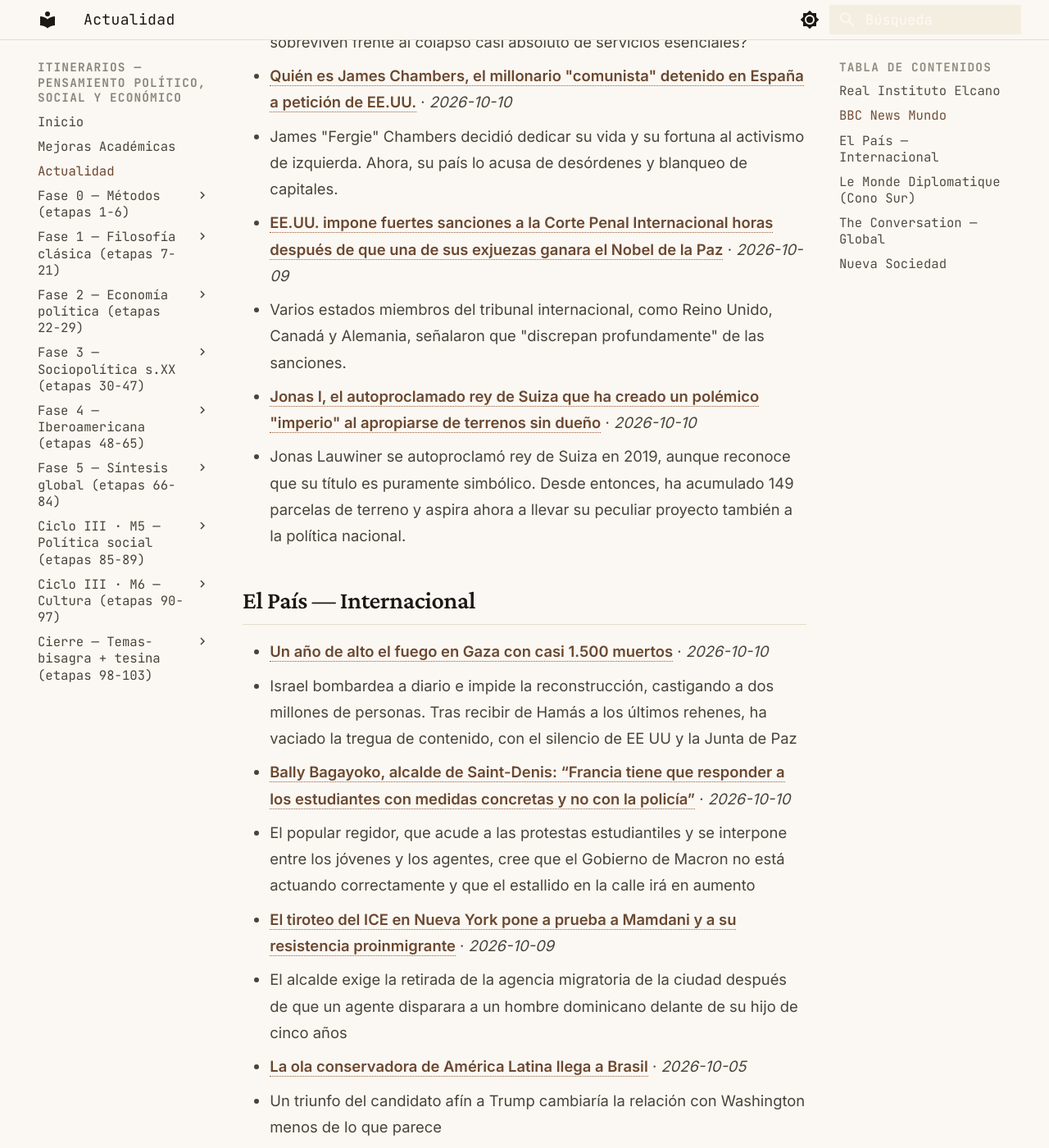
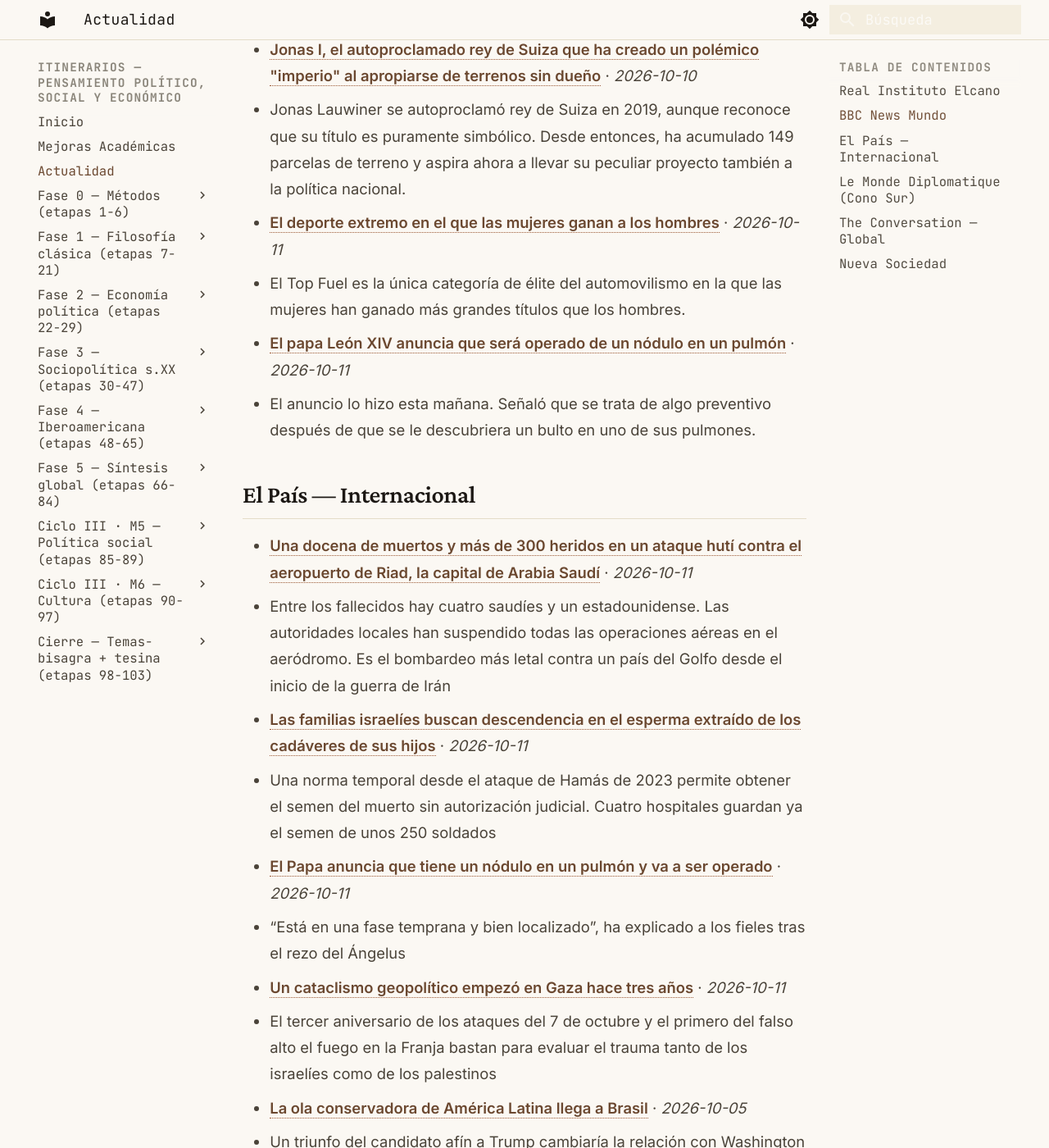
Before and after one commit to MrSpagVi/Curso, an MkDocs documentation site: the page built from docs/actualidad.md, in a window 1280 px wide and 1400 px high, scrolled down 1149 px. Shown: the whole window at 82% size. Built offline with MkDocs 1.6.1 and Material for MkDocs 9.7.7, drawn with Linux system fonts in a browser that asks for light colours; some of the changed text lies outside the part shown.

Commit message:
auto: actualidad 2026-10-11

```diff
--- a/docs/actualidad.md
+++ b/docs/actualidad.md
@@ -6,7 +6,7 @@ title: Actualidad
 
 Últimos titulares de fuentes que dictan agenda en ciencia política y geopolítica. Actualizado automáticamente cada día (vía GitHub Actions).
 
-_Última actualización: 2026-10-10 11:38 UTC_
+_Última actualización: 2026-10-11 11:51 UTC_
 
 !!! tip "Ritual mensual — #actualidad"
     El último sábado de cada mes: agarrá **un** titular de los de abajo y escribí **300 palabras** aplicándole **2 autores** del último mes que leíste. ¿Qué diría cada uno? ¿En qué chocan? No resumas la noticia — usala como caso para pensar con las herramientas que venís construyendo. Guardá el texto con el tag `#actualidad` en tu sistema de notas. Esto convierte la teoría en criterio sobre la coyuntura: el objetivo del plan no es citar a Maquiavelo, es leer el presente con él.
@@ -17,29 +17,29 @@ _Sin datos en esta ejecución. Visitar fuente: [https://www.realinstitutoelcano.
 
 ## BBC News Mundo
 
-- **[Un fuerte terremoto de magnitud 7,7 sacude Panamá: el presidente Mulino afirma que el desastre que enfrenta su país "es grande"](https://www.bbc.com/mundo/articles/cwg5jyqdlj6mo?at_medium=RSS&at_campaign=rss)** · *2026-10-10*
-  - El epicentro del sismo se ubicó en el sur del país centroamericano, cerca de la costa Pacífico. Decenas de edificaciones resultaron afectadas.
-- **[Documental BBC: cómo sobreviven los niños en una Gaza devastada](https://www.bbc.com/mundo/articles/cme3xlvdjxdxo?at_medium=RSS&at_campaign=rss)** · *2026-10-10*
-  - La BBC documentó durante meses la vida de varios niños en Gaza. ¿Cómo sobreviven frente al colapso casi absoluto de servicios esenciales?
-- **[Quién es James Chambers, el millonario "comunista" detenido en España a petición de EE.UU.](https://www.bbc.com/mundo/articles/cwzrzr40ky1ko?at_medium=RSS&at_campaign=rss)** · *2026-10-10*
-  - James "Fergie" Chambers decidió dedicar su vida y su fortuna al activismo de izquierda. Ahora, su país lo acusa de desórdenes y blanqueo de capitales.
-- **[EE.UU. impone fuertes sanciones a la Corte Penal Internacional horas después de que una de sus exjuezas ganara el Nobel de la Paz](https://www.bbc.com/mundo/articles/cq3981jym2rvo?at_medium=RSS&at_campaign=rss)** · *2026-10-09*
-  - Varios estados miembros del tribunal internacional, como Reino Unido, Canadá y Alemania, señalaron que "discrepan profundamente" de las sanciones.
+- **[Al menos 12 muertos y más de 300 heridos en un ataque contra el aeropuerto internacional de Riad, la capital de Arabia Saudita](https://www.bbc.com/mundo/articles/c94g13g4zz8do?at_medium=RSS&at_campaign=rss)** · *2026-10-11*
+  - El hecho ocurre días después de que los hutíes de Yemen reivindicaran ataques similares contra dicha instalación.
+- **[Christa Pike sale del hospital y regresa a prisión 10 días después de sobrevivir a su fallida ejecución](https://www.bbc.com/mundo/articles/cmp3gw02q56do?at_medium=RSS&at_campaign=rss)** · *2026-10-10*
+  - Los abogados de Pike afirman que está "agradecida" con el equipo médico que la atendió después de que sobreviviera a dos inyecciones letales.
 - **[Jonas I, el autoproclamado rey de Suiza que ha creado un polémico "imperio" al apropiarse de terrenos sin dueño](https://www.bbc.com/mundo/articles/cxyvzg95el1mo?at_medium=RSS&at_campaign=rss)** · *2026-10-10*
   - Jonas Lauwiner se autoproclamó rey de Suiza en 2019, aunque reconoce que su título es puramente simbólico. Desde entonces, ha acumulado 149 parcelas de terreno y aspira ahora a llevar su peculiar proyecto también a la política nacional.
+- **[El deporte extremo en el que las mujeres ganan a los hombres](https://www.bbc.com/mundo/articles/c30rlnpgljxpo?at_medium=RSS&at_campaign=rss)** · *2026-10-11*
+  - El Top Fuel es la única categoría de élite del automovilismo en la que las mujeres han ganado más grandes títulos que los hombres.
+- **[El papa León XIV anuncia que será operado de un nódulo en un pulmón](https://www.bbc.com/mundo/articles/crx2d882v0w3o?at_medium=RSS&at_campaign=rss)** · *2026-10-11*
+  - El anuncio lo hizo esta mañana. Señaló que se trata de algo preventivo después de que se le descubriera un bulto en uno de sus pulmones.
 
 ## El País — Internacional
 
-- **[Un año de alto el fuego en Gaza con casi 1.500 muertos](https://elpais.com/internacional/2026-10-10/un-ano-de-alto-el-fuego-en-gaza-con-casi-1500-muertos.html)** · *2026-10-10*
-  - Israel bombardea a diario e impide la reconstrucción, castigando a dos millones de personas. Tras recibir de Hamás a los últimos rehenes, ha vaciado la tregua de contenido, con el silencio de EE UU y la Junta de Paz
-- **[Bally Bagayoko, alcalde de Saint-Denis: “Francia tiene que responder a los estudiantes con medidas concretas y no con la policía”](https://elpais.com/internacional/2026-10-10/bally-bagayoko-alcalde-de-saint-denis-francia-tiene-que-responder-a-los-estudiantes-con-medidas-concretas-y-no-con-la-policia.html)** · *2026-10-10*
-  - El popular regidor, que acude a las protestas estudiantiles y se interpone entre los jóvenes y los agentes, cree que el Gobierno de Macron no está actuando correctamente y que el estallido en la calle irá en aumento
-- **[El tiroteo del ICE en Nueva York pone a prueba a Mamdani y a su resistencia proinmigrante](https://elpais.com/us/migracion/2026-10-09/mamdani-exige-a-trump-el-fin-del-ice-en-nueva-york-no-me-quedare-de-brazos-cruzados.html)** · *2026-10-09*
-  - El alcalde exige la retirada de la agencia migratoria de la ciudad después de que un agente disparara a un hombre dominicano delante de su hijo de cinco años
+- **[Una docena de muertos y más de 300 heridos en un ataque hutí contra el aeropuerto de Riad, la capital de Arabia Saudí](https://elpais.com/internacional/2026-10-10/un-ataque-de-los-huties-contra-el-aeropuerto-de-la-capital-de-arabia-saudi-causa-al-menos-12-muertos.html)** · *2026-10-11*
+  - Entre los fallecidos hay cuatro saudíes y un estadounidense. Las autoridades locales han suspendido todas las operaciones aéreas en el aeródromo. Es el bombardeo más letal contra un país del Golfo desde el inicio de la guerra de Irán
+- **[Las familias israelíes buscan descendencia en el esperma extraído de los cadáveres de sus hijos](https://elpais.com/internacional/2026-10-11/las-familias-israelies-buscan-descendencia-en-el-esperma-extraido-de-los-cadaveres-de-sus-hijos.html)** · *2026-10-11*
+  - Una norma temporal desde el ataque de Hamás de 2023 permite obtener el semen del muerto sin autorización judicial. Cuatro hospitales guardan ya el semen de unos 250 soldados
+- **[El Papa anuncia que tiene un nódulo en un pulmón y va a ser operado](https://elpais.com/internacional/2026-10-11/el-papa-anuncia-que-tiene-un-nodulo-en-un-pulmon-y-va-a-ser-operado.html)** · *2026-10-11*
+  - “Está en una fase temprana y bien localizado”, ha explicado a los fieles tras el rezo del Ángelus
+- **[Un cataclismo geopolítico empezó en Gaza hace tres años](https://elpais.com/internacional/2026-10-11/un-cataclismo-geopolitico-empezo-en-gaza-hace-tres-anos.html)** · *2026-10-11*
+  - El tercer aniversario de los ataques del 7 de octubre y el primero del falso alto el fuego en la Franja bastan para evaluar el trauma tanto de los israelíes como de los palestinos
 - **[La ola conservadora de América Latina llega a Brasil](https://elpais.com/america/2026-10-05/la-ola-conservadora-de-america-latina-llega-a-brasil.html)** · *2026-10-05*
   - Un triunfo del candidato afín a Trump cambiaría la relación con Washington menos de lo que parece
-- **[El lulismo cruje ante la ofensiva ultra](https://elpais.com/america/2026-10-05/el-lulismo-cruje-ante-la-ofensiva-ultra.html)** · *2026-10-05*
-  - Si se cae el dique brasileño, la ‘trumpización de América Latina’ dará un salto político y geopolítico aún difícil de dimensionar, pero también se fortalecerá una derecha tan oscura como violenta en el país más grande de la región
 
 ## Le Monde Diplomatique (Cono Sur)
 
@@ -47,16 +47,16 @@ _Sin datos en esta ejecución. Visitar fuente: [https://www.eldiplo.org/feed/](h
 
 ## The Conversation — Global
 
-- **[Anne Carson’s Nobel-winning, genre-defying work bridges the gap between ancient Greek literature and modern life](https://theconversation.com/anne-carsons-nobel-winning-genre-defying-work-bridges-the-gap-between-ancient-greek-literature-and-modern-life-294020)** · *2026-10-09*
-  - Whether via her fill-in-the-blank translations or guest appearances on indie rock albums, Anne Carson has infused antiquity with a contemporary tongue
-- **[Why fall yard care could start with doing less – but not nothing](https://theconversation.com/why-fall-yard-care-could-start-with-doing-less-but-not-nothing-293924)** · *2026-10-09*
-  - Fallen leaves provide essential winter habitat for native pollinators and provide natural mulch for the soil. If you have to clear some leaves, don’t get rid of them entirely: Move them out of sight.
-- **[Autism and ADHD: people need support before diagnosis, but getting one can change their lives](https://theconversation.com/autism-and-adhd-people-need-support-before-diagnosis-but-getting-one-can-change-their-lives-293874)** · *2026-10-09*
-  - An autism or ADHD diagnosis can transform how people understand themselves. But better mental health support is needed both before and after diagnosis.
-- **[What was going on with the dancing in Sense and Sensibility? A Regency expert explains](https://theconversation.com/what-was-going-on-with-the-dancing-in-sense-and-sensibility-a-regency-expert-explains-293883)** · *2026-10-09*
-  - The two dance sequences – a hop and a ball – capture the spirits of Dashwoods more than they evoke the atmosphere of the period.
-- **[Art imitates art in Barbara Kingsolver’s new book – what to read, see and watch this week](https://theconversation.com/art-imitates-art-in-barbara-kingsolvers-new-book-what-to-read-see-and-watch-this-week-293970)** · *2026-10-09*
-  - From a book about a musician and an exhibition that demands your attention to classic art and two stories of corruption and lies.
+- **[What is umami?](https://theconversation.com/what-is-umami-293748)** · *2026-10-11*
+  - Umami is the fifth flavour to join the rather elite circle of our basic tastes alongside sweet, sour, salty and bitter. But what is this meaty, brothy flavour that even cats are crazy about?
+- **[African genomics research is growing: what countries are doing to connect genetic data and healthcare](https://theconversation.com/african-genomics-research-is-growing-what-countries-are-doing-to-connect-genetic-data-and-healthcare-292717)** · *2026-10-11*
+  - National genetic projects are important but they must have local expertise, responsible data governance and sustained investment to improve healthcare.
+- **[Bambara groundnut: new maps show where southern African farmers can grow this drought-tolerant crop](https://theconversation.com/bambara-groundnut-new-maps-show-where-southern-african-farmers-can-grow-this-drought-tolerant-crop-292500)** · *2026-10-11*
+  - Using daily weather instead of seasonal averages, researchers mapped where and when to plant bambara groundnut in Eswatini and South Africa.
+- **[Trump misses out on Nobel Prize again and imposes new sanctions on the International Criminal Court. What does it mean?](https://theconversation.com/trump-misses-out-on-nobel-prize-again-and-imposes-new-sanctions-on-the-international-criminal-court-what-does-it-mean-294115)** · *2026-10-11*
+  - The Trump administration is bent on destroying the ICC. It will require a strong counter offensive to preserve the court and its functions.
+- **[Navi Pillay’s Nobel peace prize is a vote of confidence in a global legal order under fire](https://theconversation.com/navi-pillays-nobel-peace-prize-is-a-vote-of-confidence-in-a-global-legal-order-under-fire-294118)** · *2026-10-10*
+  - Recognising Pillay is an affirmation of what has been achieved, but also about what must not be lost.
 
 ## Nueva Sociedad
 
```
